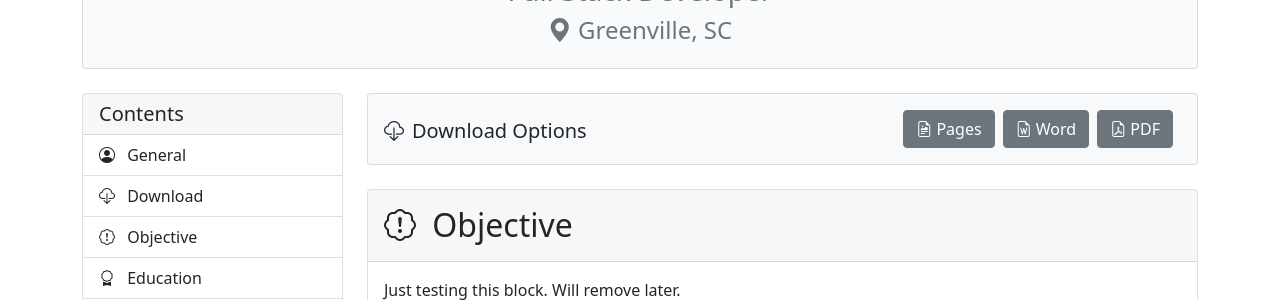
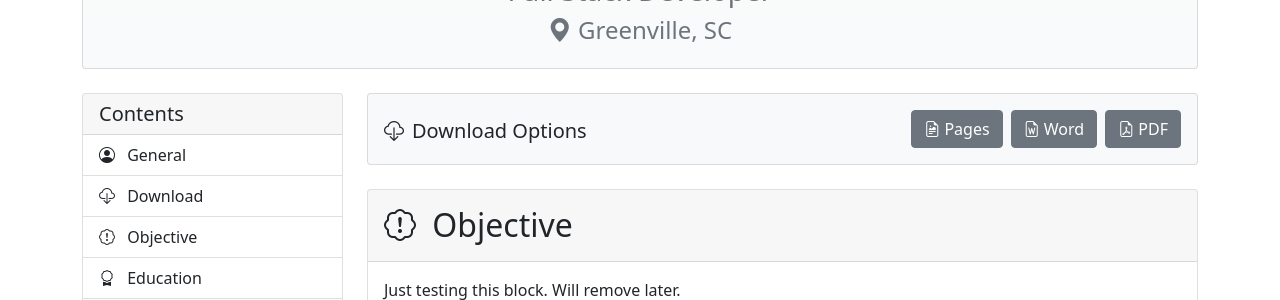
Before and after one commit to BenJetson/benjetson.github.io, a Jekyll site: the page built from resume.html, in a window 1280 px wide. Shown: the part 275-575 px from the top of the page. Built offline with Jekyll 4.4.1, drawn with Linux system fonts in a browser that asks for light colours.

Commit message:
Fix right margin on last download button. #8

```diff
--- a/_sass/custom/styles/_resume.scss
+++ b/_sass/custom/styles/_resume.scss
@@ -82,6 +82,10 @@ main.resume {
     margin-right: map-get($map: $spacers, $key: 2);
     margin-bottom: 0;
 
+    &:last-of-type {
+      margin-right: 0;
+    }
+
     @include media-breakpoint-down(sm) {
       width: 100%;
       margin-top: map-get($map: $spacers, $key: 2);
```
